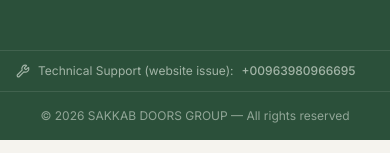
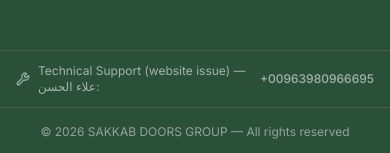
Before and after one commit to SAKKABDOORS/SAKKABDOORS.AE, a Next.js app: page /en in a window 390 px wide. Shown: the part 4109-4262 px from the top of the page. Built offline with nearby package versions, Linux system fonts and the light colour scheme; no server answers; the database is empty.

Commit message:
Add a name to the technical support footer contact
Shows "علاء الحسن" alongside the phone number so it reads as a person
to reach, not just a bare number.

```diff
--- a/components/Footer.tsx
+++ b/components/Footer.tsx
@@ -132,7 +132,10 @@
         <div className="border-t border-white/10">
           <div className="container-page flex items-center gap-2 py-3 text-xs text-brand-100/70">
             <SupportIcon className="h-3.5 w-3.5 shrink-0" />
-            <span>{dict.footer.tech_support}:</span>
+            <span>
+              {dict.footer.tech_support}
+              {content.techSupport.name ? ` — ${content.techSupport.name}` : ""}:
+            </span>
             <a
               href={buildWhatsAppLink(
                 locale === "ar" ? "مرحباً، عندي مشكلة تقنية بالموقع" : "Hello, I have a technical issue with the website",
--- a/components/admin/SiteSettingEditor.tsx
+++ b/components/admin/SiteSettingEditor.tsx
@@ -425,14 +425,22 @@
       </div>
 
       <div className="space-y-3 rounded-lg border border-brand-100 p-4">
-        <div className="text-sm font-semibold text-ink-800/70">رقم الدعم الفني (عطل بالموقع — منفصل عن فروع المبيعات، اتركه فاضي لإخفائه)</div>
+        <div className="text-sm font-semibold text-ink-800/70">الدعم الفني (عطل بالموقع — منفصل عن فروع المبيعات، اترك الرقم فاضي لإخفائه)</div>
+        <div>
+          <label className="label">الاسم</label>
+          <input
+            className="input"
+            value={value.techSupport.name}
+            onChange={(e) => onChange({ ...value, techSupport: { ...value.techSupport, name: e.target.value } })}
+          />
+        </div>
         <div>
           <label className="label">رقم الهاتف (بدون +)</label>
           <input
             className="input"
             dir="ltr"
             value={value.techSupport.phone}
-            onChange={(e) => onChange({ ...value, techSupport: { phone: e.target.value } })}
+            onChange={(e) => onChange({ ...value, techSupport: { ...value.techSupport, phone: e.target.value } })}
           />
         </div>
       </div>
--- a/lib/siteContent.ts
+++ b/lib/siteContent.ts
@@ -77,7 +77,9 @@
 // every row that already existed in the DB before this was added) is the
 // real number, not empty, so it appears without needing a one-off DB
 // write; the admin can still blank it from /admin/content to hide it.
-const techSupportSchema = z.object({ phone: z.string() }).default({ phone: "00963980966695" });
+const techSupportSchema = z
+  .object({ name: z.string().default("علاء الحسن"), phone: z.string() })
+  .default({ name: "علاء الحسن", phone: "00963980966695" });
 
 export const footerContentSchema = z.object({
   email: z.string().email(),
@@ -193,7 +195,7 @@
       { icon: "map-pin", name: { ar: arDict.footer.location_sy, en: "Syria" }, address: { ar: arDict.footer.location_sy_address, en: "Damascus - Sahnaya" }, phone: "00963984733335" }
     ],
     social: { facebook: "", instagram: "", youtube: "", linkedin: "", tiktok: "", twitter: "" },
-    techSupport: { phone: "00963980966695" }
+    techSupport: { name: "علاء الحسن", phone: "00963980966695" }
   },
   about_media: {
     items: []
```
